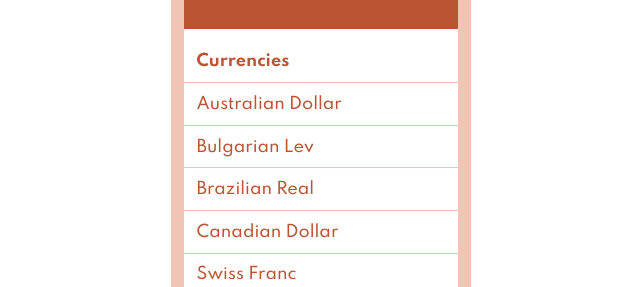
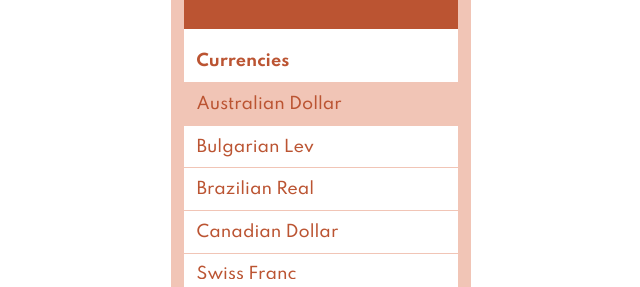
Before and after one commit to DamienCourcoux/Converter, a React app: page / in a window 1280 px wide. In both pictures the pointer is over the item "Australian Dollar". Shown: the part 244-531 px from the top of the page, without its empty margins (319-959 px from the left). Built offline with nearby package versions, Linux system fonts and the light colour scheme.

Commit message:
Ah j'avais oublier la transitions (qui marche d'ailleur, qu'au début :/)

```diff
--- a/src/components/Currencies/currencies.scss
+++ b/src/components/Currencies/currencies.scss
@@ -16,10 +16,16 @@
     color: vars.$mainColor;
     padding: 0.8rem;
     border-bottom: 1px solid vars.$alternativeColor;
+    background-color: vars.$lightColor;
   }
 
   &__item:last-child {
     border: none;
   }
 
+  &__item:hover {
+    background-color: vars.$alternativeColor;
+    transition: background-color 1s ease 0.2s;
+  }
+
 }
```
